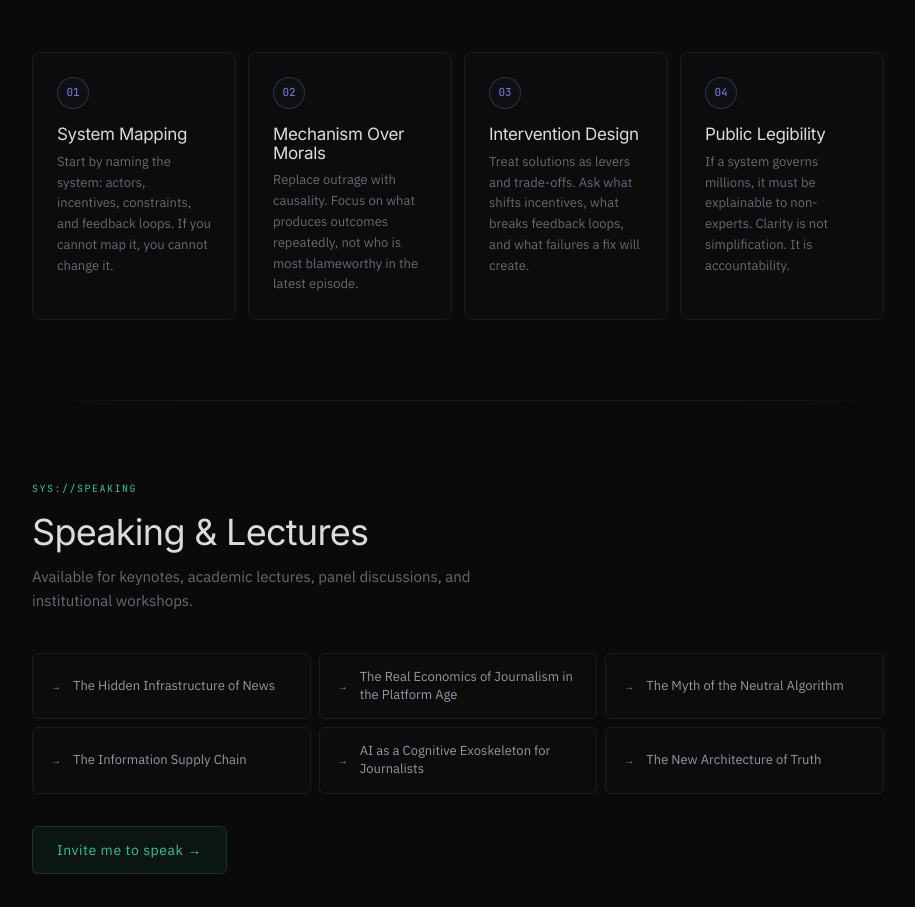
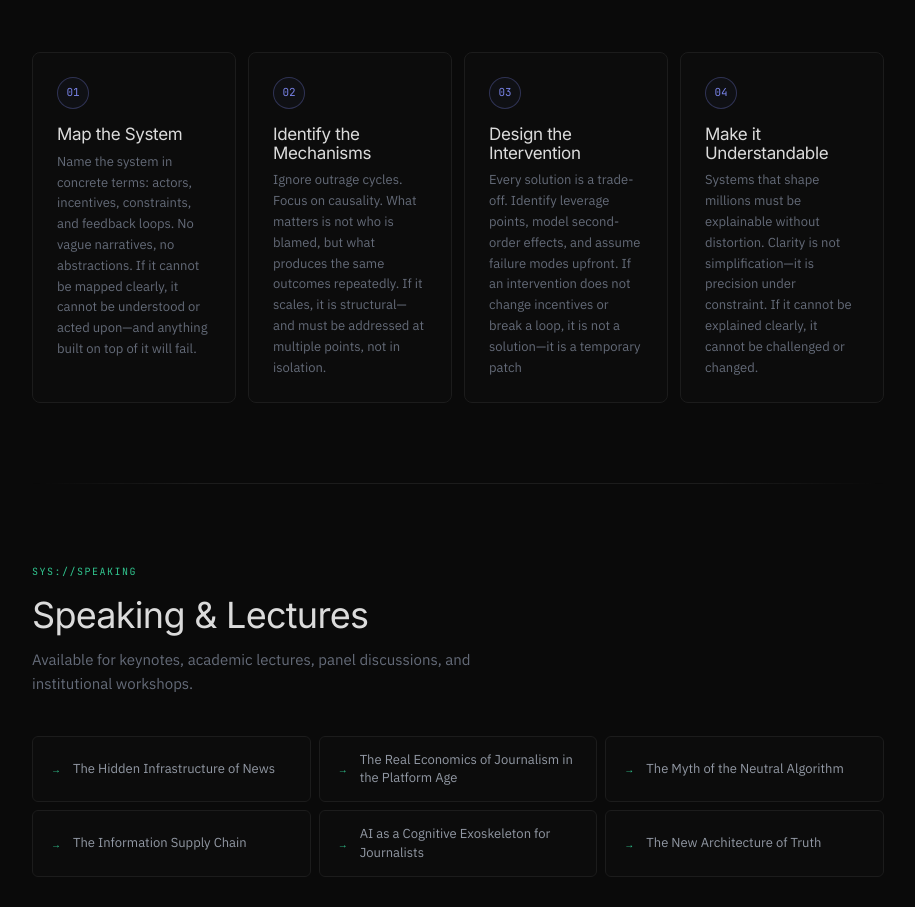
Before and after one commit to kneescars/cassiano-gobbet, a Next.js app: page /about in a window 1280 px wide. Shown: the part 1300-2207 px from the top of the page, without its empty margins (182-1097 px from the left). Built offline with nearby package versions, Linux system fonts and the light colour scheme.

Commit message:
New Principles text

```diff
--- a/app/about/page.tsx
+++ b/app/about/page.tsx
@@ -5,10 +5,10 @@ import { useEffect, useState } from "react";
 import Link from "next/link";
 
 const PRINCIPLES = [
-	{label:"System Mapping",desc:"Start by naming the system: actors, incentives, constraints, and feedback loops. If you cannot map it, you cannot change it."},
-	{label:"Mechanism Over Morals",desc:"Replace outrage with causality. Focus on what produces outcomes repeatedly, not who is most blameworthy in the latest episode."},
-	{label:"Intervention Design",desc:"Treat solutions as levers and trade-offs. Ask what shifts incentives, what breaks feedback loops, and what failures a fix will create."},
-	{label:"Public Legibility",desc:"If a system governs millions, it must be explainable to non-experts. Clarity is not simplification. It is accountability."},
+	{label:"Map the System",desc:"Name the system in concrete terms: actors, incentives, constraints, and feedback loops. No vague narratives, no abstractions. If it cannot be mapped clearly, it cannot be understood or acted upon—and anything built on top of it will fail."},
+	{label:"Identify the Mechanisms",desc:"Ignore outrage cycles. Focus on causality. What matters is not who is blamed, but what produces the same outcomes repeatedly. If it scales, it is structural—and must be addressed at multiple points, not in isolation."},
+	{label:"Design the Intervention",desc:"Every solution is a trade-off. Identify leverage points, model second-order effects, and assume failure modes upfront. If an intervention does not change incentives or break a loop, it is not a solution—it is a temporary patch"},
+	{label:"Make it Understandable",desc:"Systems that shape millions must be explainable without distortion. Clarity is not simplification—it is precision under constraint. If it cannot be explained clearly, it cannot be challenged or changed."},
 ];
 
 const SPEAKING_TOPICS = [
```
